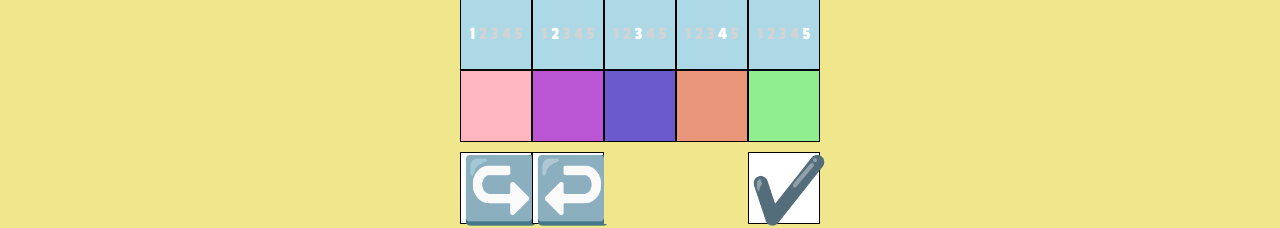
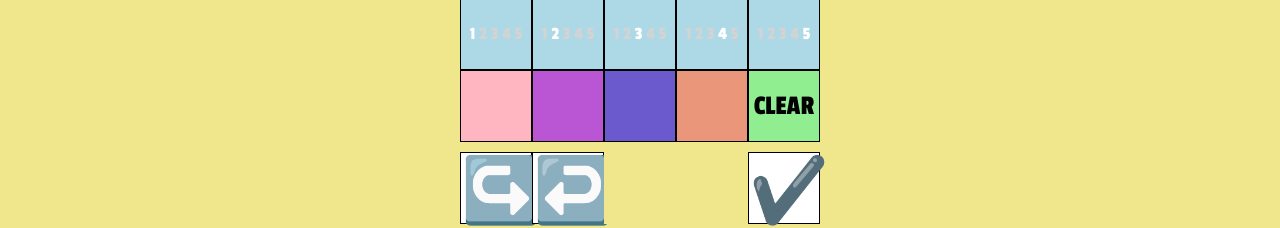
Before and after one commit to qirex2097/ls5x5, a React (Create React App) app: page / in a window 1280 px wide. Shown: the part 454-682 px from the top of the page. Built offline with nearby package versions, Linux system fonts and the light colour scheme.

Commit message:
正解で色変え

```diff
--- a/src/App.tsx
+++ b/src/App.tsx
@@ -89,20 +89,20 @@ const commands: CellCommand[] = [
   { contents: "", style: { background: "mediumorchid" }, func: (cell: CellData) => { return toggleColor(cell, "mediumorchid") } },
   { contents: "", style: { background: "slateblue" }, func: (cell: CellData) => { return toggleColor(cell, "slateblue") } },
   { contents: "", style: { background: "darksalmon" }, func: (cell: CellData) => { return toggleColor(cell, "darksalmon") } },
-  { contents: "", style: { fontSize: "24px", background: "lightgreen" }, func: (cell: CellData) => { return { ...cell, value: undefined, candidate: undefined, color: undefined } } },
+  { className: "value", contents: "CLEAR", style: { fontSize: "28px", background: "lightgreen" }, func: (cell: CellData) => { return { ...cell, value: undefined, candidate: undefined, color: undefined } } },
 ]
 
 type BoardCommand = CommandLooks & {
-  func: (field: FieldData) => void
+  func?: (field: FieldData) => void
 }
 
+const background: string = "khaki"
 const commandStyle: { [key: string]: string } = { background: "white", fontSize: "64px", fontFamily: "monospace" }
-const background: string = "khaki"
 const commands2: BoardCommand[] = [
-  { contents: "↪️", style: commandStyle, func: (field: FieldData) => { } },
-  { contents: "↩️", style: commandStyle, func: (field: FieldData) => { } },
-  { contents: "", style: { background: background, border: "none" }, func: () => { } },
-  { contents: "", style: { background: background, border: "none" }, func: () => { } },
+  { contents: "↪️", style: commandStyle, },
+  { contents: "↩️", style: commandStyle, },
+  { contents: "", style: { background: background, border: "none" }, },
+  { contents: "", style: { background: background, border: "none" }, },
   { contents: "✔️", style: commandStyle, func: (field: FieldData) => { if (checkField(field)) console.log(`OK`); else console.log(`NG`) } },
 ]
 
@@ -110,8 +110,9 @@ function App() {
   const [field, setField] = React.useState<FieldData>(createField())
   const [commandNo, setCommandNo] = React.useState<number>(-1)
 
+  /* セルが押された時の処理 */
   const handleCellClick = (cell: CellData): void => {
-    if (commandNo < 0) return;
+    if (commandNo < 0 || !commands[commandNo].func) return;
 
     const newCells: CellData[] = field.cells.map((v) => {
       if (v === cell) {
@@ -122,12 +123,21 @@ function App() {
     })
     setField({ ...field, cells: newCells })
   }
+  /* 上段のコマンドパネルが押された時の処理 */
+  const selectCommand = (newCommandNo: number) => {
+    if (newCommandNo === commandNo) setCommandNo(-1);
+    else setCommandNo(newCommandNo);
+  }
+  /* 下段のコマンドパネルが押された時の処理 */
+  const selectCommand2 = (idx: number) => {
+    if (commands2[idx].func) commands2[idx].func!(field)
+  }
 
-  return (<div className="App" style={{ margin: 0, padding: "10px", background: background, position: "relative" }}>
+  const bodyColor: string = checkField(field) ? "purple" : background
+  return (<div className="App" style={{ margin: 0, padding: "10px", background: bodyColor, position: "relative" }}>
     <Field cells={field.cells} handleClick={handleCellClick} />
-    <Commands commands={commands} commandNo={commandNo}
-      selectCommand={(newCommandNo: number) => { if (newCommandNo === commandNo) setCommandNo(-1); else setCommandNo(newCommandNo) }} />
-    <Commands commands={commands2} selectCommand={(i: number) => { commands2[i].func(field) }} />
+    <Commands commands={commands} commandNo={commandNo} selectCommand={selectCommand} />
+    <Commands commands={commands2} selectCommand={selectCommand2} />
   </div>);
 }
 
--- a/src/components/Commands.tsx
+++ b/src/components/Commands.tsx
@@ -14,7 +14,6 @@ type CommandProps = {
 }
 
 const Command = (props: CommandProps) => {
-//  const className: string = `${props.isSelected ? "command selected" : "command"} ${props.command.className}`
   const className: string = `cell command ${props.command.className} ${props.isSelected ? "selected" : ""}`
   return <button
     data-testid={props.testId}
```
